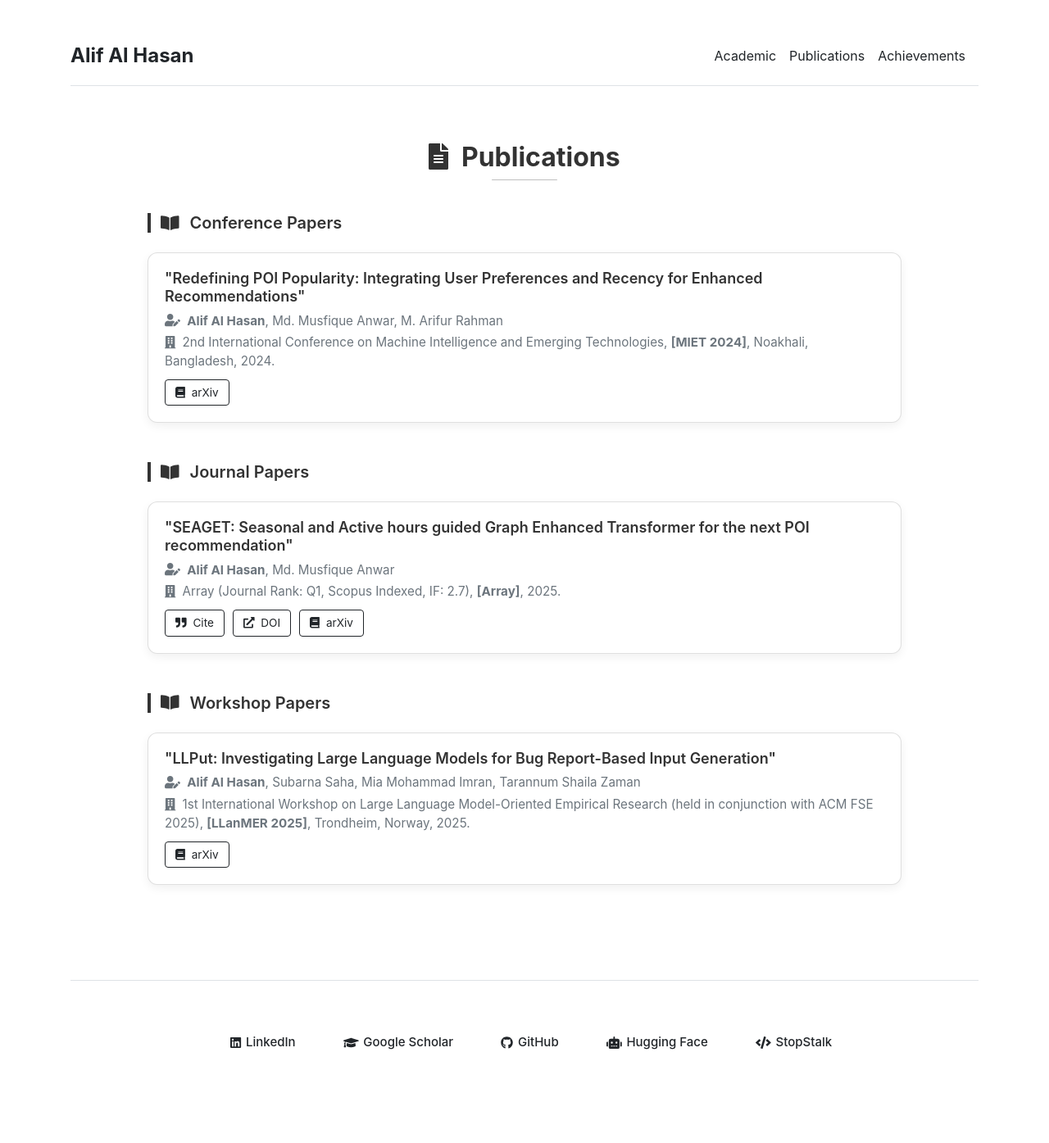
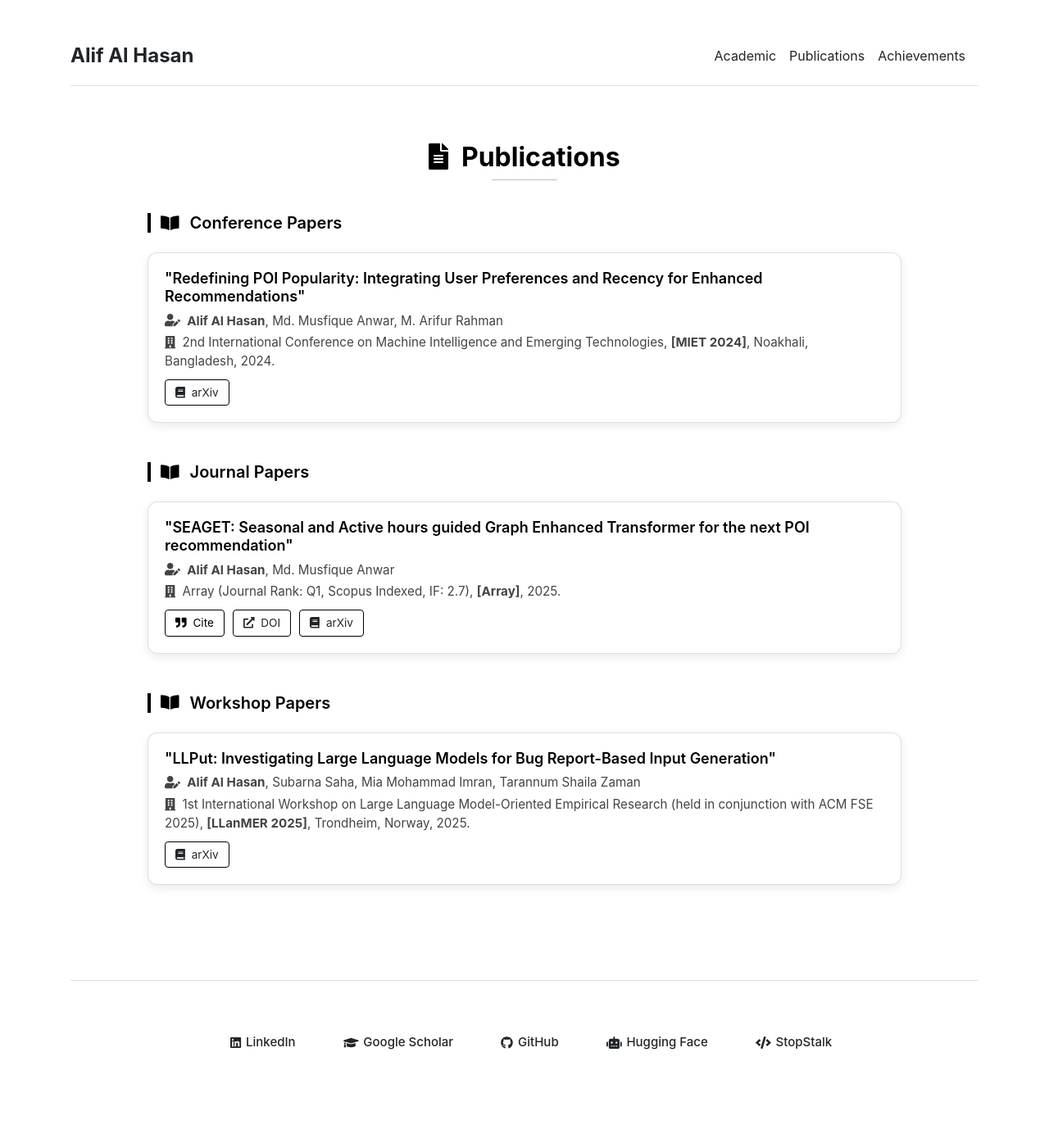
Before and after one commit to alifalhasan/alifalhasan.github.io, a Jekyll site: the page built from publications.md, in a window 1280 px wide. Shown: the whole page at 82% size. Built offline with Jekyll 4.4.1, drawn with Linux system fonts in a browser that asks for light colours.

```diff
--- a/Gemfile
+++ b/Gemfile
@@ -2,3 +2,5 @@
 
 source "https://rubygems.org"
 gemspec
+
+gem 'wdm', '>= 0.1.0', platforms: [:mswin, :mswin64, :mingw, :x64_mingw]
--- a/assets/css/footer.css
+++ b/assets/css/footer.css
@@ -1,4 +1,4 @@
-/* Removed background-color to keep default white */
+/* Footer - black & white aesthetic */
 
 .social-media-icons {
     display: flex;
@@ -10,7 +10,7 @@
 
 .social-link {
     font-size: 15px;
-    color: #444;
+    color: #000000;
     text-decoration: none;
     font-weight: 500;
     padding: 6px 12px;
@@ -22,11 +22,12 @@
 }
 
 .social-link:hover {
-    color: #007bff;
+    color: #000000;
     transform: scale(1.05);
-    background-color: rgba(0, 123, 255, 0.05);
+    background-color: #f0f0f0;
 }
 
 .social-link i {
     font-size: 16px;
+    color: #000000;
 }
--- a/assets/css/home.css
+++ b/assets/css/home.css
@@ -1,3 +1,58 @@
+/* General body styles */
+body {
+    background-color: #ffffff;
+    color: #000000;
+    font-family: -apple-system, BlinkMacSystemFont, "Segoe UI", Roboto, "Helvetica Neue", Arial, sans-serif;
+    line-height: 1.6;
+    margin: 0;
+    padding: 0;
+}
+
+/* Link styling */
+a {
+    color: #000000;
+    text-decoration: none;
+    transition: color 0.3s ease-in-out, text-decoration 0.3s ease-in-out;
+}
+
+a:hover,
+a:focus {
+    color: #333333;
+    text-decoration: none;
+}
+
+/* Button styling */
+.custom-btn {
+    border: 2px solid #000000;
+    color: #000000;
+    background-color: transparent;
+    transition: background-color 0.3s ease-in-out, color 0.3s ease-in-out, transform 0.2s ease-in-out;
+    text-decoration: none !important;
+    padding: 6px 12px;
+    font-weight: 500;
+    display: inline-block;
+}
+
+/* Ensure consistent hover and prevent black backgrounds */
+.custom-btn:hover,
+.custom-btn:focus {
+    background-color: #f2f2f2 !important;
+    color: #000000 !important;
+    border-color: #000000 !important;
+    transform: translateY(-2px);
+    text-decoration: none !important;
+}
+
+/* Active/pressed effect */
+.custom-btn:active {
+    background-color: #e0e0e0 !important;
+    color: #000000 !important;
+    border-color: #000000 !important;
+    transform: translateY(0);
+    text-decoration: none !important;
+}
+
+/* Profile image styling */
 .profile-img {
     width: 300px;
     height: 350px;
@@ -5,23 +60,3 @@
     border-radius: 10px;
     box-shadow: 0 4px 8px rgba(0, 0, 0, 0.1);
 }
-
-.custom-btn {
-    border: 2px solid #212529;
-    color: #212529;
-    background-color: transparent;
-    transition: background-color 0.3s ease-in-out, color 0.3s ease-in-out;
-}
-
-.custom-btn:hover,
-.custom-btn:focus {
-    background-color: #f8f9fa !important;
-    color: #212529 !important;
-    border-color: #212529 !important;
-}
-
-.custom-btn:active {
-    background-color: #e2e6ea !important;
-    color: #212529 !important;
-    border-color: #212529 !important;
-}
--- a/assets/css/publications.css
+++ b/assets/css/publications.css
@@ -8,7 +8,7 @@
 .section-title {
     font-size: 2rem;
     font-weight: bold;
-    color: #333;
+    color: #000000;
     text-align: center;
     margin-bottom: 0.5rem;
 }
@@ -21,7 +21,7 @@
 .title-underline {
     width: 80px;
     height: 3px;
-    background-color: #000;
+    background-color: #000000;
     margin: 0 auto;
     border-radius: 2px;
 }
@@ -30,17 +30,17 @@
 .section-heading {
     font-weight: 600;
     font-size: 1.25rem;
-    color: #333;
-    border-left: 4px solid #333;
+    color: #000000;
+    border-left: 4px solid #000000;
     padding-left: 0.75rem;
     margin-bottom: 1.5rem;
 }
 
 /* Card Layout */
 .publication-card {
-    background-color: #fff;
+    background-color: #ffffff;
     border-radius: 12px;
-    box-shadow: 0 4px 12px rgba(0, 0, 0, 0.06);
+    box-shadow: 0 4px 12px rgba(0, 0, 0, 0.08);
     transition: transform 0.3s ease, box-shadow 0.3s ease;
     padding: 20px;
     margin-bottom: 30px;
@@ -48,19 +48,19 @@
 
 .publication-card:hover {
     transform: translateY(-5px);
-    box-shadow: 0 6px 16px rgba(0, 0, 0, 0.08);
+    box-shadow: 0 6px 16px rgba(0, 0, 0, 0.12);
 }
 
 .card-title {
     font-size: 1.125rem;
     font-weight: 600;
-    color: #333;
+    color: #000000;
     margin-bottom: 0.5rem;
 }
 
 .card-text {
     font-size: 0.95rem;
-    color: #6c757d;
+    color: #444444;
     margin-bottom: 0.25rem;
 }
 
@@ -73,8 +73,8 @@
 
 /* Button Styles */
 .custom-btn {
-    border: 1px solid #212529;
-    color: #212529;
+    border: 1px solid #000000;
+    color: #000000;
     background-color: transparent;
     transition: background-color 0.3s ease, color 0.3s ease;
     padding: 5px 12px;
@@ -84,13 +84,15 @@
 
 .custom-btn:hover,
 .custom-btn:focus {
-    background-color: #f8f9fa;
-    color: #212529;
-    border-color: #212529;
+    background-color: #f0f0f0;
+    color: #000000;
+    border-color: #000000;
 }
 
 .custom-btn:active {
-    background-color: #e2e6ea;
+    background-color: #e0e0e0;
+    color: #000000;
+    border-color: #000000;
 }
 
 /* Modal Styling */
@@ -105,7 +107,7 @@
 }
 
 .modal-content {
-    background: white;
+    background: #ffffff;
     padding: 20px;
     width: 40%;
     margin: 15% auto;
@@ -117,11 +119,13 @@
     justify-content: space-between;
     align-items: center;
     padding-bottom: 10px;
+    color: #000000;
 }
 
 .close {
     font-size: 18px;
     cursor: pointer;
+    color: #000000;
 }
 
 .modal-footer {
```
Also changed, not shown: _data/posts.yml (+5 -3 lines), assets/css/academic.css (+8 -7 lines), assets/css/achievements.css (+13 -11 lines).
